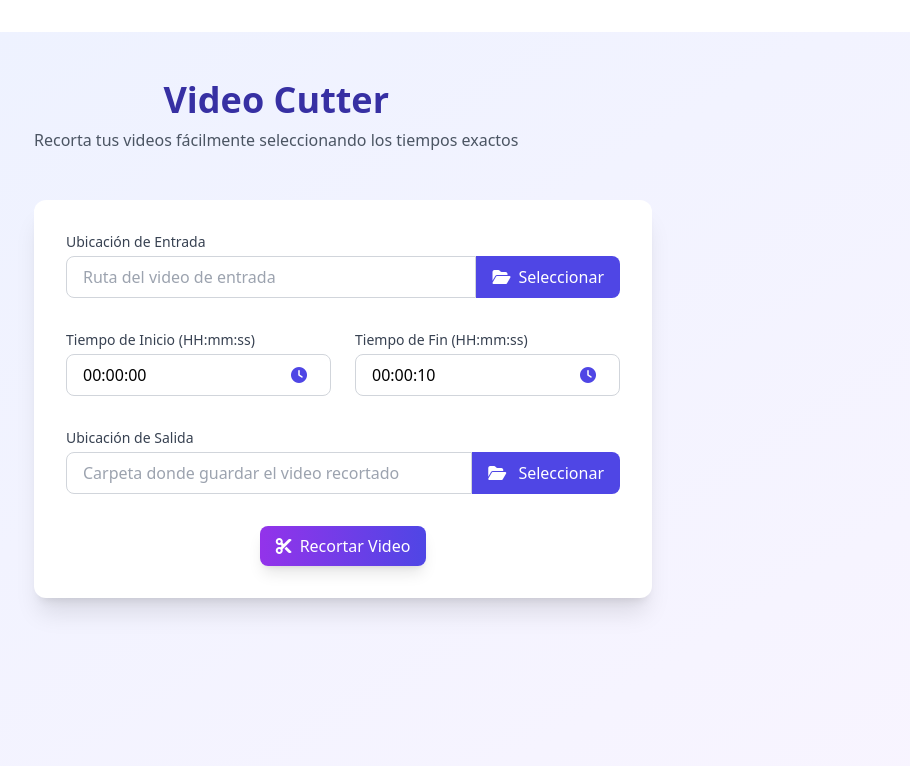
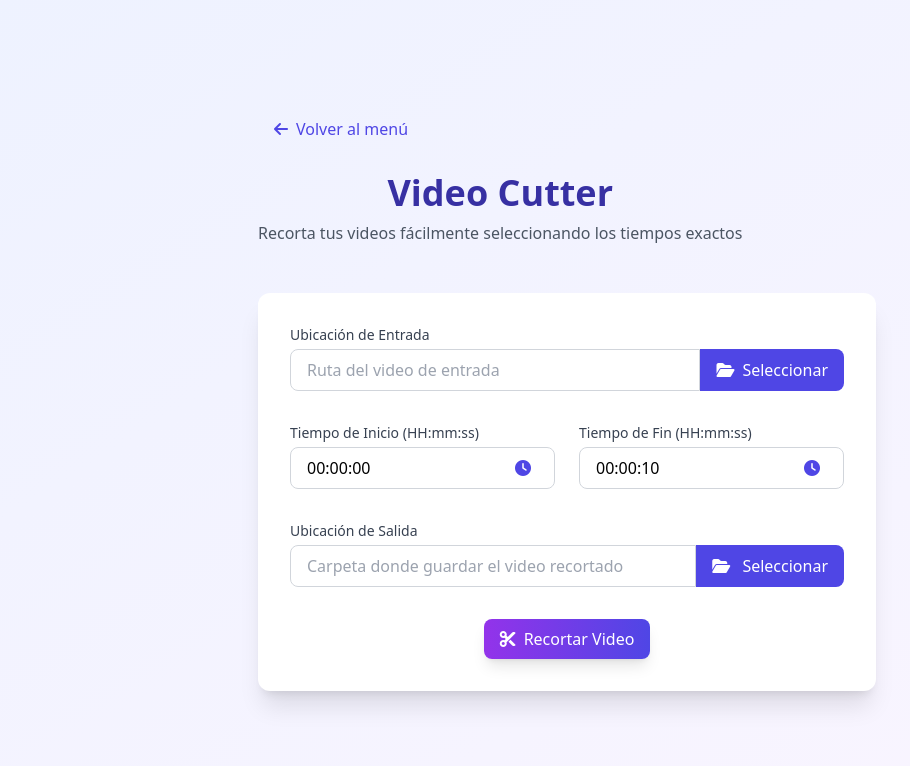
Before and after one commit to EdAlXGoAm/WorkXGoAM, an Angular app in the folder WorkXGoAm/: page /video-cutter in a window 1280 px wide. Shown: the top 766 px of the page, without its empty margins (14-924 px from the left). Built offline with nearby package versions, Linux system fonts and the light colour scheme.

Commit message:
style to video cutter

```diff
--- a/WorkXGoAm/src/app/video-cutter/video-cutter.component.html
+++ b/WorkXGoAm/src/app/video-cutter/video-cutter.component.html
@@ -1,6 +1,11 @@
-<div class="bg-gradient-to-br from-indigo-50 to-purple-50 min-h-screen">
-  <div class="container mx-auto px-4 py-12 max-w-3xl">
+<div class="bg-gradient-to-br from-indigo-50 to-purple-50 min-h-screen flex items-center justify-center">
+  <div class="container mx-auto px-4 max-w-3xl">
     <!-- Header -->
+    <div class="flex justify-start mb-6">
+      <button (click)="goHome()" class="text-indigo-600 hover:text-indigo-800 font-medium flex items-center">
+        <i class="fas fa-arrow-left mr-2"></i> Volver al menú
+      </button>
+    </div>
     <header class="text-center mb-12">
       <h1 class="text-4xl font-bold text-indigo-800 mb-2">Video Cutter</h1>
       <p class="text-gray-600">Recorta tus videos fácilmente seleccionando los tiempos exactos</p>
--- a/WorkXGoAm/src/app/video-cutter/video-cutter.component.ts
+++ b/WorkXGoAm/src/app/video-cutter/video-cutter.component.ts
@@ -2,6 +2,7 @@ import { Component, OnInit, ViewChild, ElementRef } from '@angular/core';
 import { CommonModule } from '@angular/common';
 import { FormsModule } from '@angular/forms';
 import { ApiService } from '../services/api.service';
+import { Router } from '@angular/router';
 import { open, save } from '@tauri-apps/plugin-dialog';
 import { downloadDir, basename, extname, join } from '@tauri-apps/api/path';
 
@@ -27,7 +28,7 @@ export class VideoCutterComponent implements OnInit {
   progress: number = 0;
   statusColor: string = 'text-gray-600';
 
-  constructor(private apiService: ApiService) {}
+  constructor(private apiService: ApiService, private router: Router) {}
 
   ngOnInit(): void {}
 
@@ -147,4 +148,8 @@ export class VideoCutterComponent implements OnInit {
     this.videoInfo = segments.pop() || path;
     this.showStatus('Ruta de video de entrada actualizada', 'text-green-600');
   }
+
+  public goHome(): void {
+    this.router.navigate(['/']);
+  }
 }
```
